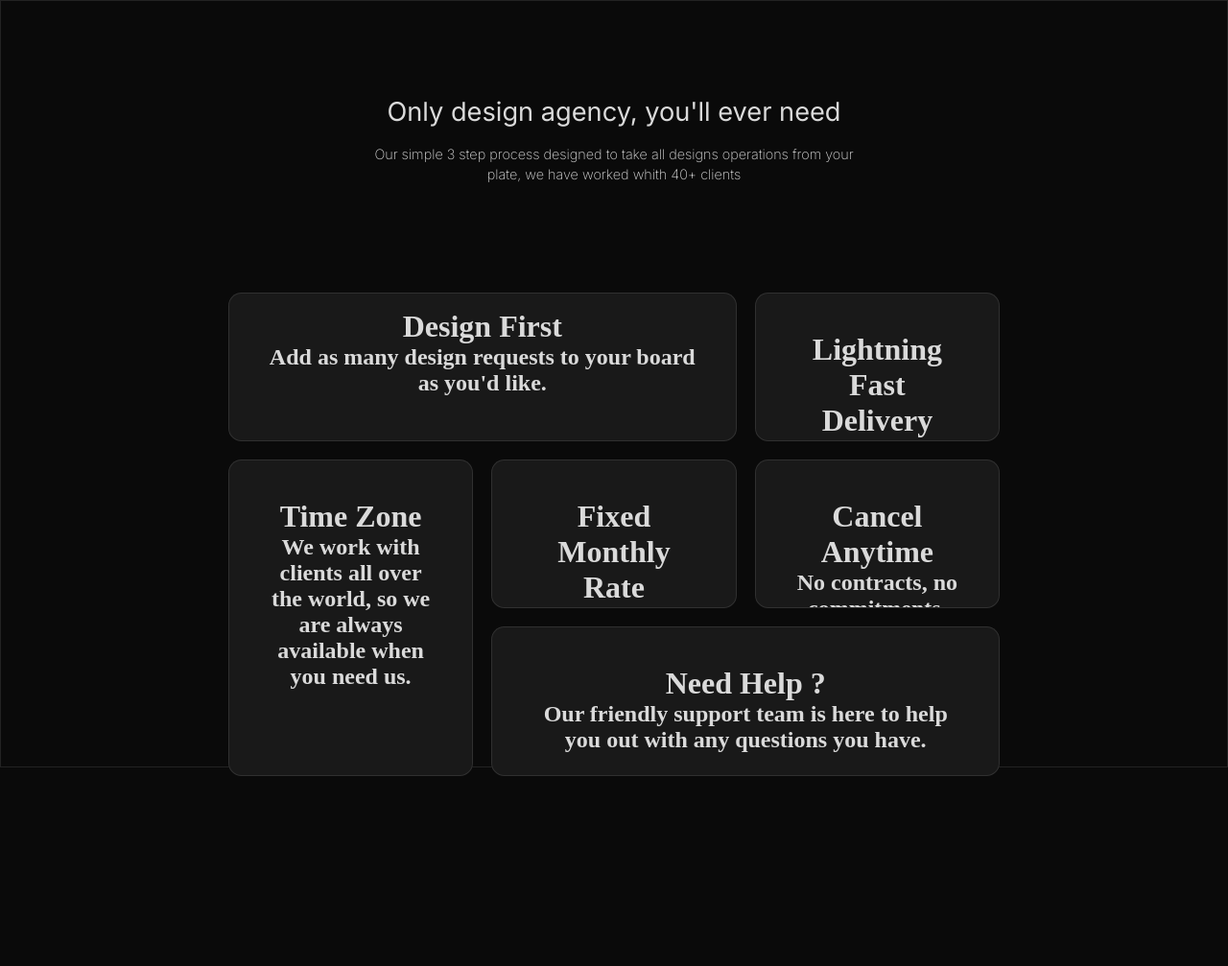
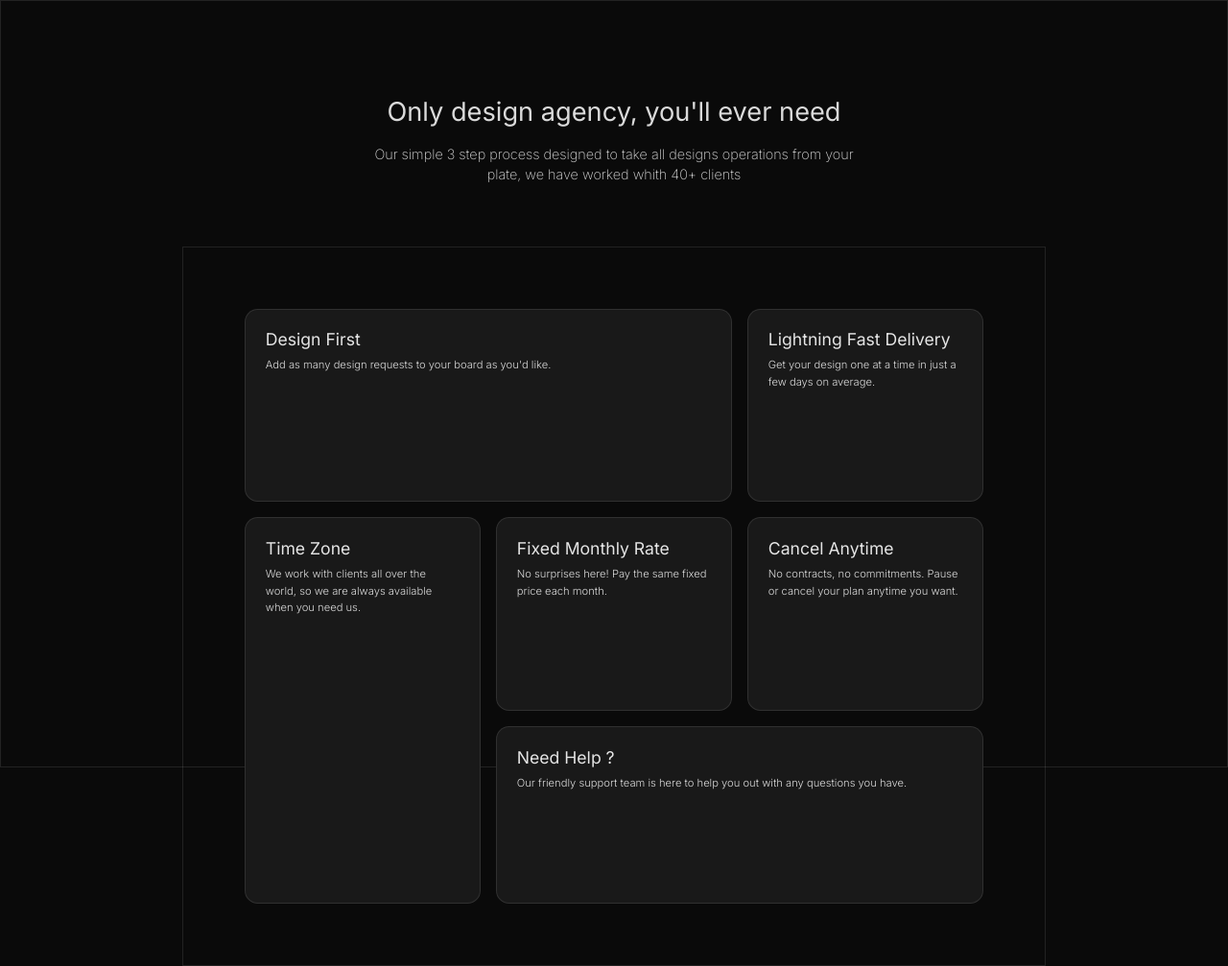
Before and after one commit to TomateFw/Website---Portfolio, a plain HTML site: page index.html in a window 1280 px wide. Shown: the part 797-1804 px from the top of the page at 96% size. Before the commit the page ends 1654 px from the top, so only its background shows below. Drawn offline with nearby package versions, Linux system fonts and the light colour scheme; a web font is replaced by a local one.

Commit message:
Update style.css

```diff
--- a/style.css
+++ b/style.css
@@ -16,7 +16,7 @@
 
     --dimension-loader: 350px;
 
-    --dimension-circle: 10px;
+    --dimension-circle: 1rem;
 
     /* #8a8f98; */
 }
@@ -122,20 +122,16 @@ body {
 
 @keyframes pulse {
   0% {
-        transform: scale(1);
+    transform: scale(0);
     opacity: 1;
-    }
-
-    50% {
-        transform: scale(1.5);
-        opacity: 0.7;
   }
 
   100% {
     transform: scale(1);
-        opacity: 1;
+    opacity: 0;
   }
 }
+
 
 .tooltip-text {
     font-family: 'Inter', sans-serif;
@@ -277,12 +273,14 @@ body {
 .bento-grid-sec {
     display: grid;
     grid-template-columns: repeat(3, 2fr);
-    gap: 1.2rem;
+    gap: 1rem;
     width: 100%;
     height: 100%;
     max-width: 900px;
+    min-height: 750px;
     margin: 0 auto;
-    padding: 3rem;
+    padding: 4rem;
+    border: solid 1px var(--border);
 }
 
 .bento-grid {
@@ -292,8 +290,7 @@ body {
     background-color: var(--third-black);
     width: 100%;
     height: 100%;
-    padding: 2.5rem;
-    text-align: center;
+    padding: 1.3rem;
     overflow: hidden;
 }
 
@@ -304,7 +301,7 @@ body {
     left: 0;
     width: 100%;
     height: 100%;
-    background: radial-gradient(800px circle at var(--mouse-x) var(--mouse-y),
+    background: radial-gradient(600px circle at var(--mouse-x) var(--mouse-y),
             rgba(255, 255, 255, 0.1),
             transparent 30%);
     opacity: 0;
@@ -315,9 +312,24 @@ body {
     opacity: 1;
 }
 
+.bento-grid h1 {
+    font-family: 'Inter', sans-serif;
+    font-size: 1.1rem;
+    color: var(--secondary-white);
+    font-weight: 400;
+}
+
+.bento-grid h2 {
+    font-family: 'Inter', sans-serif;
+    font-size: 0.7rem;
+    color: var(--white);
+    margin-top: 0.5rem;
+    font-weight: 300;
+    line-height: 1.1rem;
+}
+
 .first {
     grid-column: span 2;
-    padding-top: 1rem;
     /* background-color: aqua; */
 }
 
@@ -342,3 +354,15 @@ body {
     /* background-color: lightgray; */
     grid-column: span 2;
 }
+
+@media (max-width: 768px) {
+    .hero-sec-layout {
+        padding: 1rem;
+        gap: 1.5rem;
+    }
+
+    .herosec-text {
+        font-size: 2.5rem;
+        padding: 0 1rem;
+    }
+}
```
Lines whose indentation alone changed are shown as unchanged.
